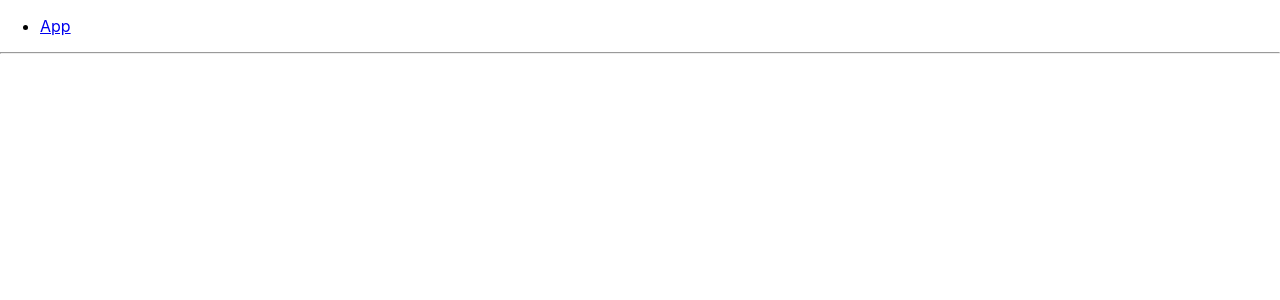
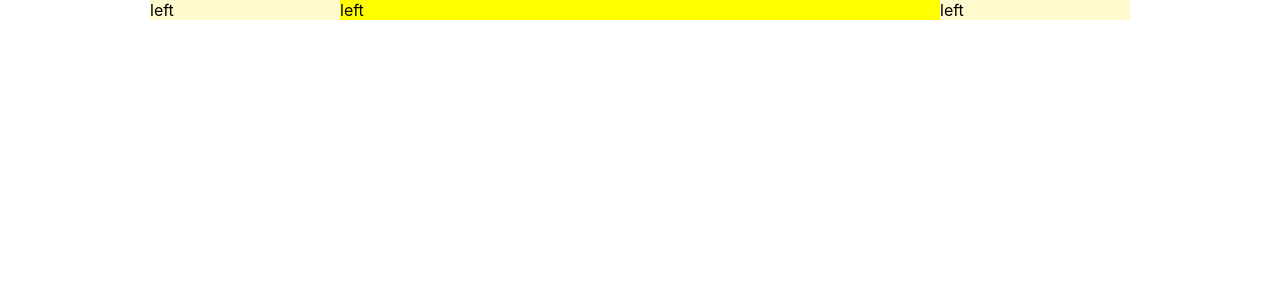
Before and after one commit to NatanshP/twitterApp, a React (Create React App) app: page /explore in a window 1280 px wide. Shown: the top 300 px of the page. Built offline with nearby package versions, Linux system fonts and the light colour scheme.

Commit message:
page wrapper added

```diff
--- a/package.json
+++ b/package.json
@@ -6,6 +6,7 @@
     "@testing-library/jest-dom": "^4.2.4",
     "@testing-library/react": "^9.3.2",
     "@testing-library/user-event": "^7.1.2",
+    "node-sass": "^4.14.1",
     "react": "^16.13.1",
     "react-dom": "^16.13.1",
     "react-router-dom": "^5.2.0",
--- /dev/null
+++ b/src/actions/explore.js
@@ -0,0 +1,5 @@
+export default () => {
+  return Promise.resolve({
+    data: 'hello world'
+  })
+}
--- /dev/null
+++ b/src/components/header/style.css
@@ -0,0 +1,4 @@
+.top-header {
+  position: fixed;
+  top: 0;
+}
--- /dev/null
+++ b/src/pageWrapper.js
@@ -0,0 +1,15 @@
+import React, { useEffect, useState } from 'react'
+
+const pageWrapper = ({ getData = () => Promise.resolve() }) => (Comp) => {
+  return (props) => {
+    const [loadedData, setLoadedData] = useState({})
+    useEffect(() => {
+      // setLoadedData
+      getData().then(dta => setLoadedData(dta))
+    }, [])
+
+    return <Comp {...props} dataFetched={loadedData} />
+  }
+}
+
+export default pageWrapper
--- a/src/pages/explore/index.js
+++ b/src/pages/explore/index.js
@@ -1,24 +1,16 @@
 import React from 'react'
-import logo from '../../logo.svg'
-import '../../App.css'
+import pageWrapper from '../../pageWrapper'
+import getData from '../../actions/explore'
+import './style.scss'
 
-export default function Explore () {
+function Explore () {
   return (
-    <div className='App'>
-      <header className='App-header'>
-        <img src={logo} className='App-logo' alt='logo' />
-        <p>
-          Edit <code>src/App.js</code> and save to reload.
-        </p>
-        <a
-          className='App-link'
-          href='https://reactjs.org'
-          target='_blank'
-          rel='noopener noreferrer'
-        >
-          Learn React
-        </a>
-      </header>
+    <div className='page-cont'>
+      <div className='left-column'>left</div>
+      <div className='middle-column'>left</div>
+      <div className='right-column'>left</div>
     </div>
   )
 }
+
+export default pageWrapper({ getData })(Explore)
--- /dev/null
+++ b/src/pages/explore/style.scss
@@ -0,0 +1,13 @@
+.page-cont {
+  display: flex;
+  width: 980px;
+  margin: 0 auto;
+ .left-column, .right-column {
+  flex-grow: 1;
+  background-color: lemonchiffon;
+ }
+ .middle-column {
+   width: 600px;
+   background-color: yellow;
+ }
+}
--- a/src/routes/index.js
+++ b/src/routes/index.js
@@ -11,26 +11,17 @@ import Tweet from '../pages/tweet'
 export default function Routes () {
   return (
     <Router>
-      <div>
-        <ul>
-          <li>
-            <Link to='/route/explore'>App</Link>
-          </li>
-        </ul>
-
-        <hr />
       <Switch>
         <Route exact path='/'>
           <Explore />
         </Route>
-          <Route exact path='/route/explore'>
+        <Route exact path='/explore'>
           <Explore />
         </Route>
-          <Route exact path='/route/tweet/:id'>
+        <Route exact path='/tweet/:id'>
           <Tweet />
         </Route>
       </Switch>
-      </div>
     </Router>
   )
 }
```
Also changed, not shown: src/components/header/index.js (added, +8 -0 lines), src/actions/tweet.js (added), 1 other file (tests, documents, lock files or other folders). Lines whose indentation alone changed are shown as unchanged.
